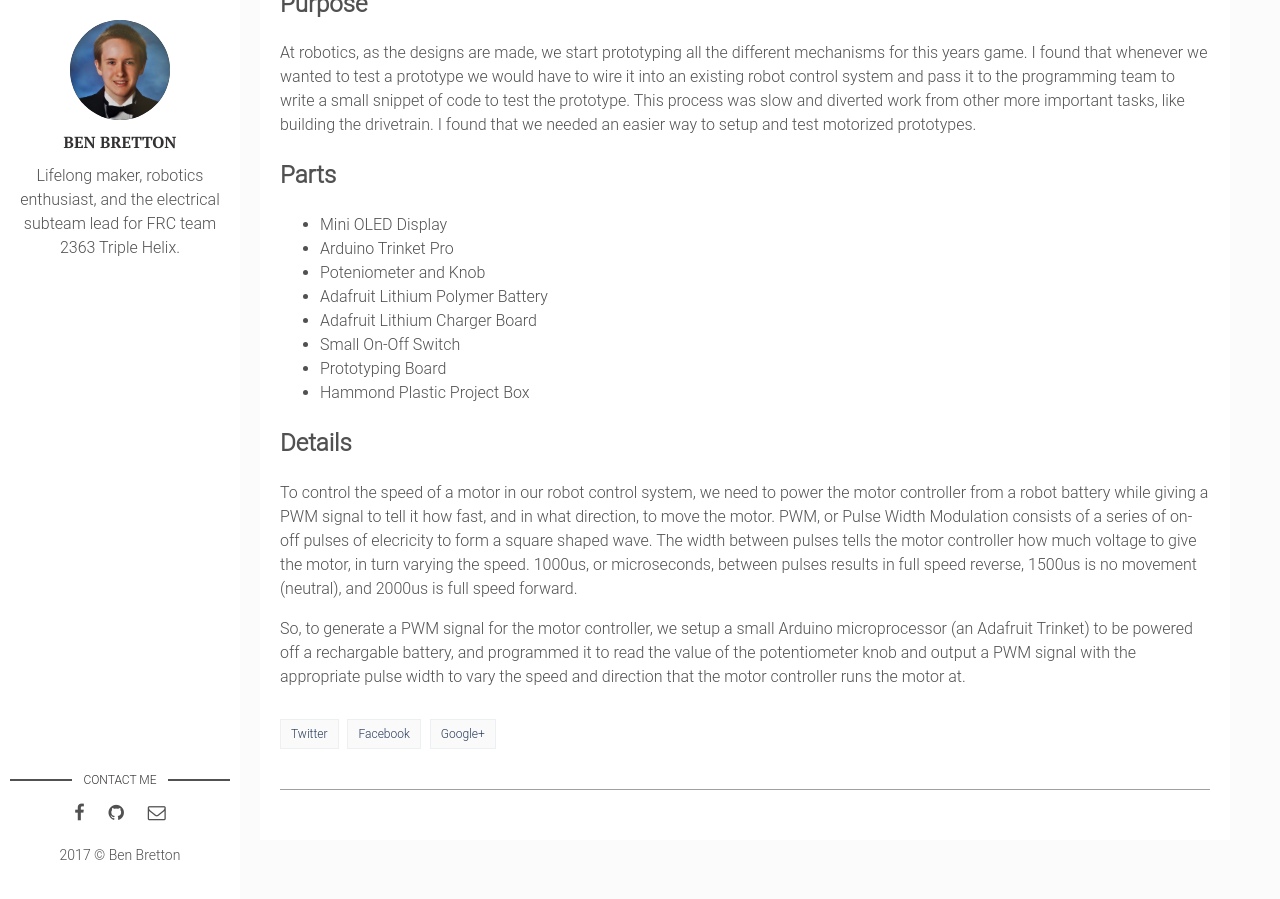
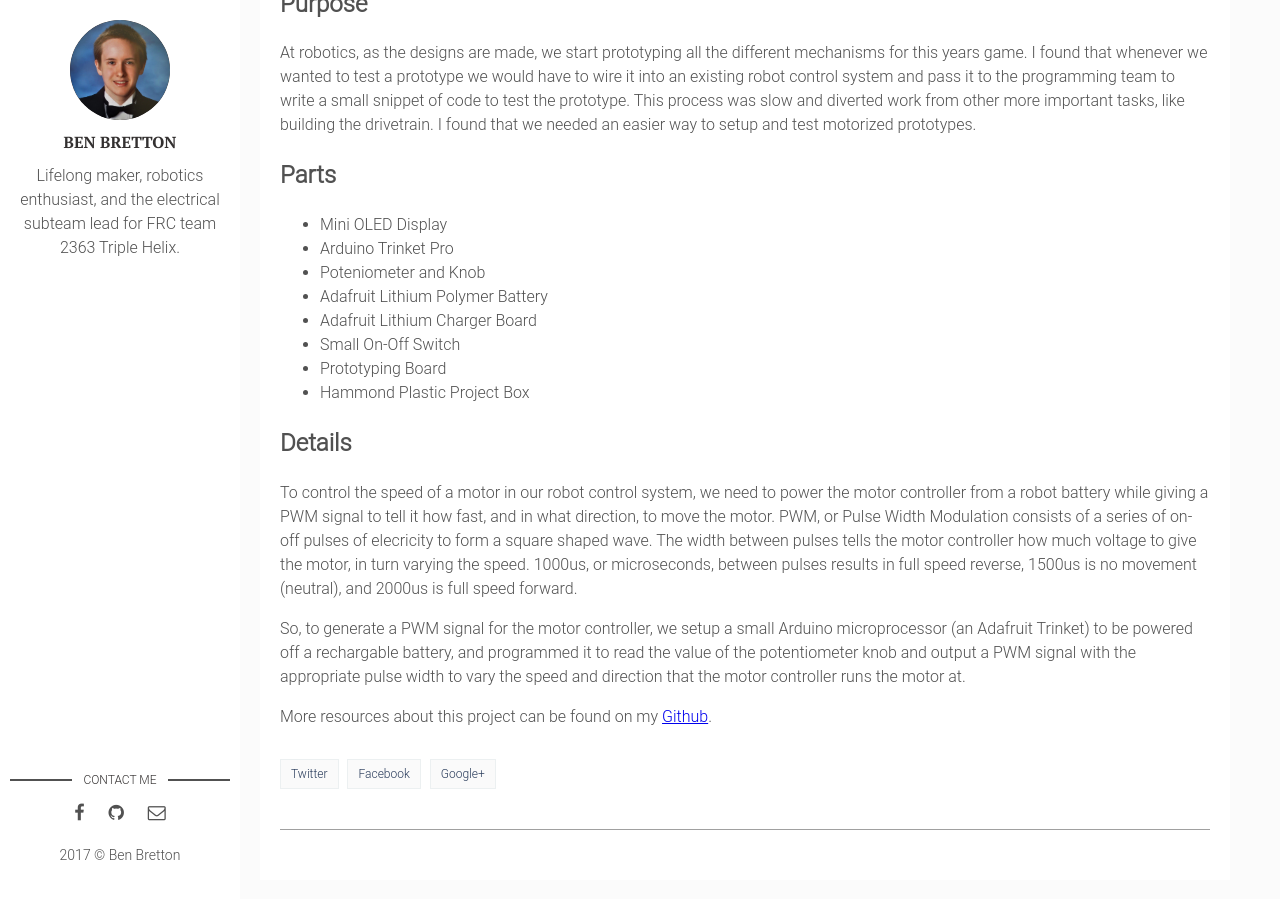
Before and after one commit to wbenb/wbenb.github.io, a Jekyll site: the page built from _posts/2016-08-08-pwm-tester.markdown, in a window 1280 px wide and 900 px high, scrolled down 654 px. Built offline with Jekyll 4.4.1, drawn with Linux system fonts in a browser that asks for light colours; before the commit the page ends 1514 px from its top, so only the background shows below that.

Commit message:
added link to PWM Gen

```diff
--- a/_posts/2016-08-08-pwm-tester.markdown
+++ b/_posts/2016-08-08-pwm-tester.markdown
@@ -24,3 +24,5 @@ At robotics, as the designs are made, we start prototyping all the different mec
 To control the speed of a motor in our robot control system, we need to power the motor controller from a robot battery while giving a PWM signal to tell it how fast, and in what direction, to move the motor. PWM, or Pulse Width Modulation consists of a series of on-off pulses of elecricity to form a square shaped wave. The width between pulses tells the motor controller how much voltage to give the motor, in turn varying the speed. 1000us, or microseconds, between pulses results in full speed reverse, 1500us is no movement (neutral), and 2000us is full speed forward.
 
 So, to generate a PWM signal for the motor controller, we setup a small Arduino microprocessor (an Adafruit Trinket) to be powered off a rechargable battery, and programmed it to read the value of the potentiometer knob and output a PWM signal with the appropriate pulse width to vary the speed and direction that the motor controller runs the motor at.
+
+More resources about this project can be found on my [Github](https://github.com/wbenb/PWMgen).
```
